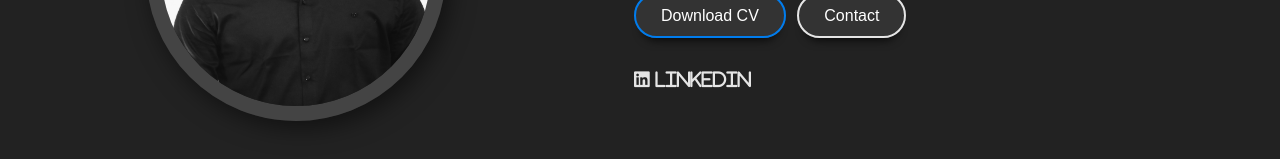
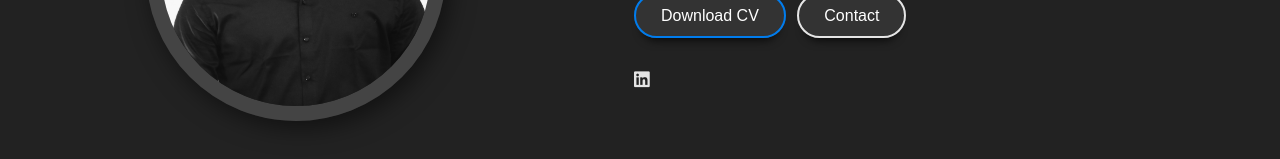
Before and after one commit to hemanthv83/HEMANTH8311, a plain HTML site: page index.html in a window 1280 px wide. Shown: the part 341-500 px from the top of the page. Drawn offline with nearby package versions, Linux system fonts and the light colour scheme.

Commit message:
Update index.html

```diff
--- a/index.html
+++ b/index.html
@@ -42,7 +42,7 @@
 
                     <div class="social">
 
-                        <a href="https://www.linkedin.com/in/hemanthv83?lipi=urn%3Ali%3Apage%3Ad_flagship3_feed%3BgS4fPtMoShm634smcJnkrA%3D%3D"><i class="fa-brands fa-linkedin"> linkedin</i></a>
+                        <a href="https://www.linkedin.com/in/hemanthv83?lipi=urn%3Ali%3Apage%3Ad_flagship3_feed%3BgS4fPtMoShm634smcJnkrA%3D%3D"><i class="fa-brands fa-linkedin"> </i></a>
 
 
                     </div>
```
